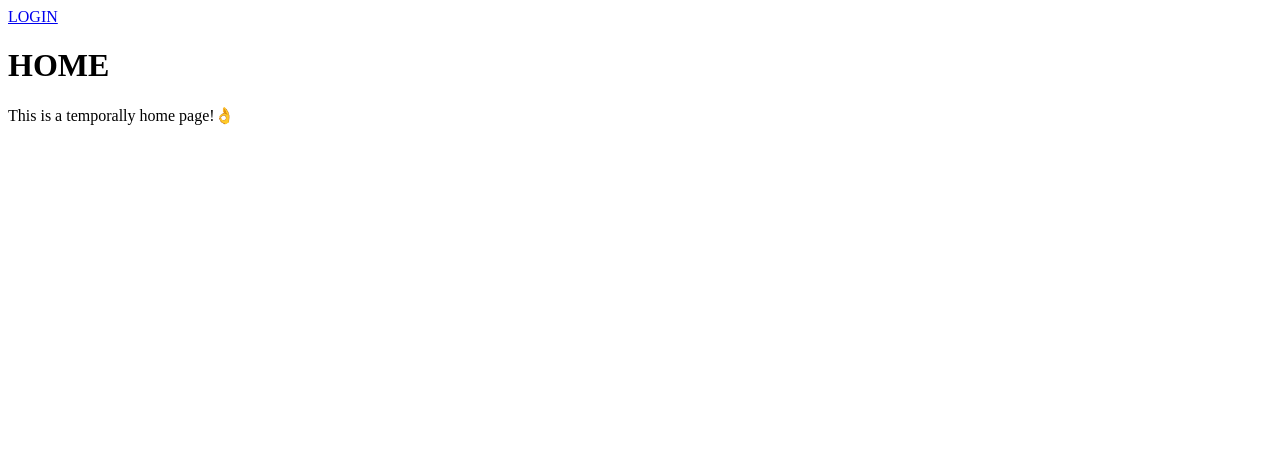
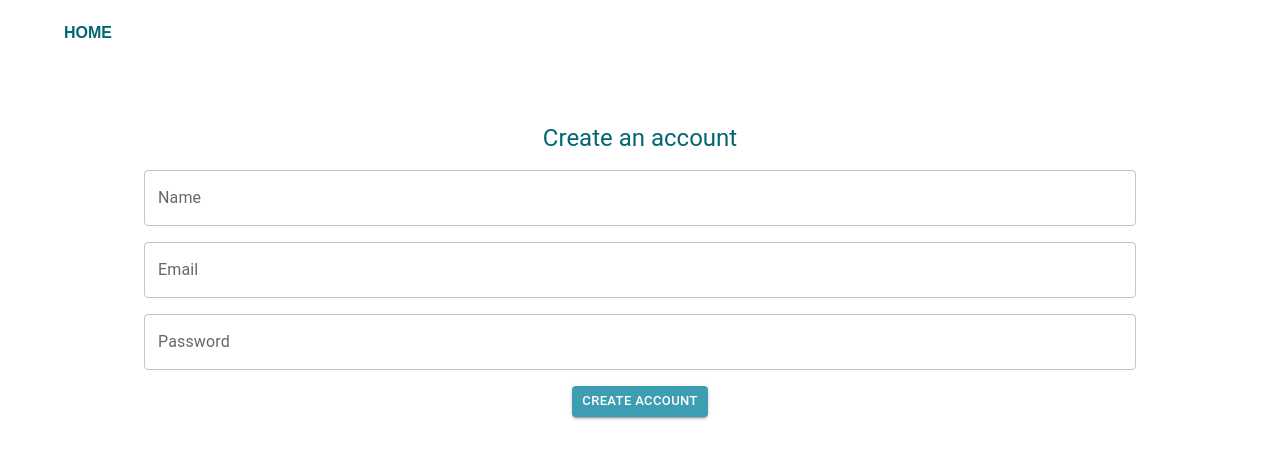
Before and after one commit to dwndara/login-2-react, a React (Vite) app: page /sign-up in a window 1280 px wide. Before the commit this address led to /. Shown: the top 458 px of the page. Built offline with nearby package versions, Linux system fonts and the light colour scheme.

Commit message:
added: sign up page

```diff
--- a/src/app/pages/index.ts
+++ b/src/app/pages/index.ts
@@ -1,2 +1,3 @@
 export * from './login/Login';
 export * from './home/Home';
+export * from './signup/SignUp';
--- a/src/app/pages/login/Login.tsx
+++ b/src/app/pages/login/Login.tsx
@@ -120,7 +120,8 @@ const LoginContainer = () => {
         }}
         size="small"
         variant="outlined"
-        onClick={handleClick} disableElevation>
+        onClick={handleClick} disableElevation
+        href="/sign-up">
             Sign Up
           </Button>
         </Box>
--- /dev/null
+++ b/src/app/pages/signup/SignUp.tsx
@@ -0,0 +1,72 @@
+import {useState } from "react";
+import Box from "@mui/material/Box";
+import TextField from "@mui/material/TextField";
+import Typography from "@mui/material/Typography";
+import FormControlLabel from "@mui/material/FormControlLabel";
+import Checkbox from "@mui/material/Checkbox";
+import Button from "@mui/material/Button";
+import Container from "@mui/material/Container";
+import { Grid, Link } from "@mui/material";
+import Divider from '@mui/material/Divider';
+
+const PageName = () => {
+    return (
+      <Link
+        sx={{ fontWeight: 'bold'}}
+        href="/home"
+        color="#026773"
+        underline="hover"
+        style={{ fontFamily: "'Nimbus Sans Arabic Bold', sans-serif" }}
+      >
+        HOME
+      </Link>
+    );
+  };
+
+const SignUpContainer = () => {
+    return (
+      <Box sx={{
+        p:10
+      }}>
+        <Typography
+        marginBottom={2}
+        variant="h5"
+        color="#026773"
+        align="center"
+        >
+        Create an account
+        </Typography>
+        <form>
+        <Grid container spacing={2}>
+      <Grid item xs={12}>
+        <TextField label="Name" fullWidth />
+      </Grid>
+      <Grid item xs={12}>
+        <TextField label="Email" fullWidth />
+      </Grid>
+      <Grid item xs={12}>
+        <TextField label="Password" type="password" fullWidth />
+      </Grid>
+      <Grid item xs={12} style={{ textAlign: 'center' }}>
+        <Button sx={{
+            bgcolor:"#3d9db3",
+        }}
+        size="small"
+        variant="contained">
+          Create account
+        </Button>
+      </Grid>
+    </Grid>
+        </form>
+      </Box>
+    );
+  };
+
+export const SignUp = () => {
+    return (
+      <Container sx={{p:2}}>
+      <PageName/>
+      <SignUpContainer/>
+      </Container>
+    );
+  };
--- a/src/app/routes/index.tsx
+++ b/src/app/routes/index.tsx
@@ -1,11 +1,12 @@
 import { BrowserRouter, Routes, Route, Navigate} from "react-router-dom";
-import { Home, Login} from "../pages";
+import { Home, Login, SignUp} from "../pages";
 export const RoutesApp = () => {
     return(
         <BrowserRouter>
             <Routes>
                 <Route path="/" element={<Home/>} />
                 <Route path="/login" element={<Login/>} />
+                <Route path="/sign-up" element={<SignUp/>} />
                 <Route path="*" element={<Navigate to="/"/>} />
             </Routes>
         </BrowserRouter>
```
